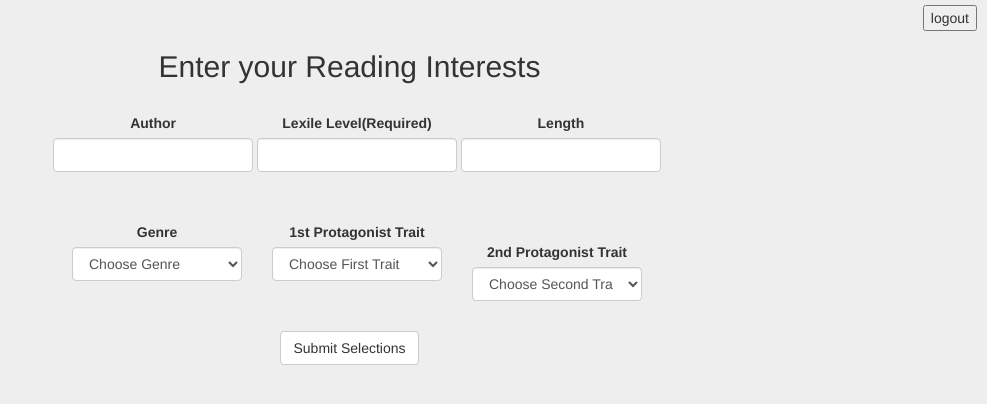
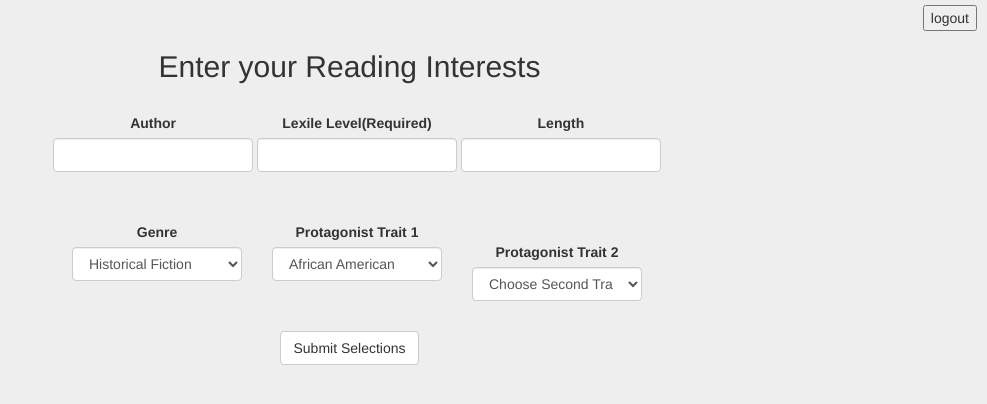
Before and after one commit to dantedallag/Book-Bonanza, a PHP site: page /studentSearch.php in a window 1280 px wide. Shown: the top 404 px of the page, without its empty margins (293-1280 px from the left). Run offline with PHP 8.4, Linux system fonts and the light colour scheme; some libraries are stand-ins or nearby versions.

Commit message:
Validation Complete Student Search

```diff
--- a/studentSearch.php
+++ b/studentSearch.php
@@ -45,7 +45,7 @@ function logOut() {
 		<div class="form-group1" style=bl>
 			<label for "sel1">Author</label>
 			<input type="text" onblur="authorFilter()" style="width: 200px" class="form-control" id="sel1"/>
-            <script>
+            <!--<script>
                 function authorFilter() {
                     var x = document.getElementById("sel1").value;
                     console.log(x);
@@ -53,7 +53,7 @@ function logOut() {
                     if(!x.match(Exp))
                         alert("You must enter an author's name.")
                 }
-            </script>
+            </script>-->
 		</div>
 		<div class="form-group1" style=bl>
 			<label for "sel2">Lexile Level(Required)</label>
@@ -69,8 +69,7 @@ function logOut() {
 			<div class="col-xs-3 selectContainer">
 				<label for "sel4">Genre</label>
 				<select class="form-control" id="sel4">
-					<option selected='selected' disabled value="">Choose Genre</option>
-					<option value="Historical Fiction">Historical Fiction</option>
+                    <option selected='selected' value="Historical Fiction">Historical Fiction</option>
                     <option value="Children's Literature">Children's Literature</option>
                     <option value="Fantasy">Fantasy</option>
                     <option value="Novel">Novel</option>
@@ -90,34 +89,33 @@ function logOut() {
 		</div>
 		<div class="form-group22">
            	<div class="col-xs-3 selectContainer">
-				<label for "sel5">1st Protagonist Trait</label>
+				<label for "sel5">Protagonist Trait 1</label>
 				<select class="form-control" id="sel5">
-					<option selected='selected' disabled value="">Choose First Trait</option>
-                    <option value="">African American</option>
-                    <option value="">Native American</option>
-                    <option value="">Mexican American</option>
-                    <option value="">Scandinavian American</option>
-                    <option value="">Hispanic</option>
-                    <option value="">Chilean</option>
-                    <option value="">Pakistani</option>
-                    <option value="">Haitian</option>
-                    <option value="">Polish</option>
-                    <option value="">Persian</option>
-                    <option value="">Afghanistani</option>
-                    <option value="Long">Interracial</option>
-                    <option value="Short">Biracial</option>
-                    <option value="Long">Young</option>
-                    <option value="Medium">Dog</option>
-					<option>Male</option>
-					<option>Female</option>
-					<option>Couple</option>
-					<option>Animal</option>
+                    <option selected='selected' value="Short">African American</option>
+                    <option value="Native American">Native American</option>
+                    <option value="Mexican American">Mexican American</option>
+                    <option value="Scandinavian American">Scandinavian American</option>
+                    <option value="Hispanic">Hispanic</option>
+                    <option value="Chilean">Chilean</option>
+                    <option value="Pakistani">Pakistani</option>
+                    <option value="Haitian">Haitian</option>
+                    <option value="Polish">Polish</option>
+                    <option value="Persian">Persian</option>
+                    <option value="Afghanistani">Afghanistani</option>
+                    <option value="Interracial">Interracial</option>
+                    <option value="Biracial">Biracial</option>
+                    <option value="Young">Young</option>
+                    <option value="Dog">Dog</option>
+					<option value="Male">Male</option>
+					<option value="Female">Female</option>
+					<option value="Dog">Couple</option>
+					<option value="Dog">Animal</option>
 				</select>
 			</div>
            	<div class="col-xs-3 selectContainer">
-				<label for "sel6">2nd Protagonist Trait</label>
+				<label for "sel6">Protagonist Trait 2</label>
 				<select class="form-control" id="sel6">
-					    <option selected='selected' disabled value="">Choose Second Trait</option>
+                    <option selected='selected' value="">Choose Second Trait</option>
                     <option value="Male">Male</option>
                     <option value="Female">Female</option>
                     <option value="Couple">Couple</option>
@@ -129,6 +127,11 @@ function logOut() {
         <button type="button" class="btn btn-default" id="submit">Submit Selections</button>
 		<script>
 		$("#submit").click( function() {
+            var lex = document.getElementById("sel2").value;
+            if($.trim(lex).length == 0){
+                alert("You must enter a Lexile Level.");
+                return;
+            }
 			var author = $("#sel1").val();
 			var lexile = $("#sel2").val();
 			if(lexile == ""){
```
Lines whose indentation alone changed are shown as unchanged.
